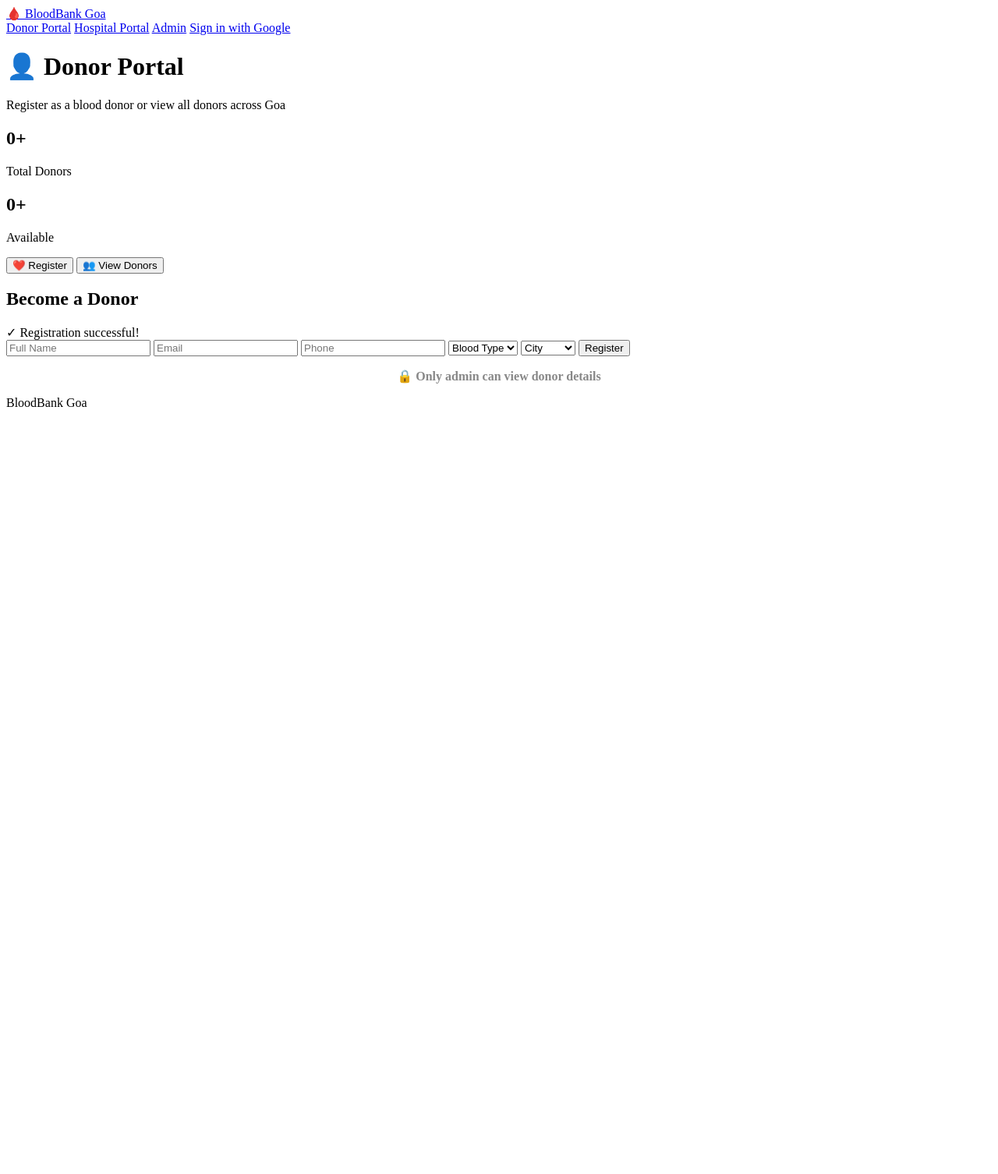
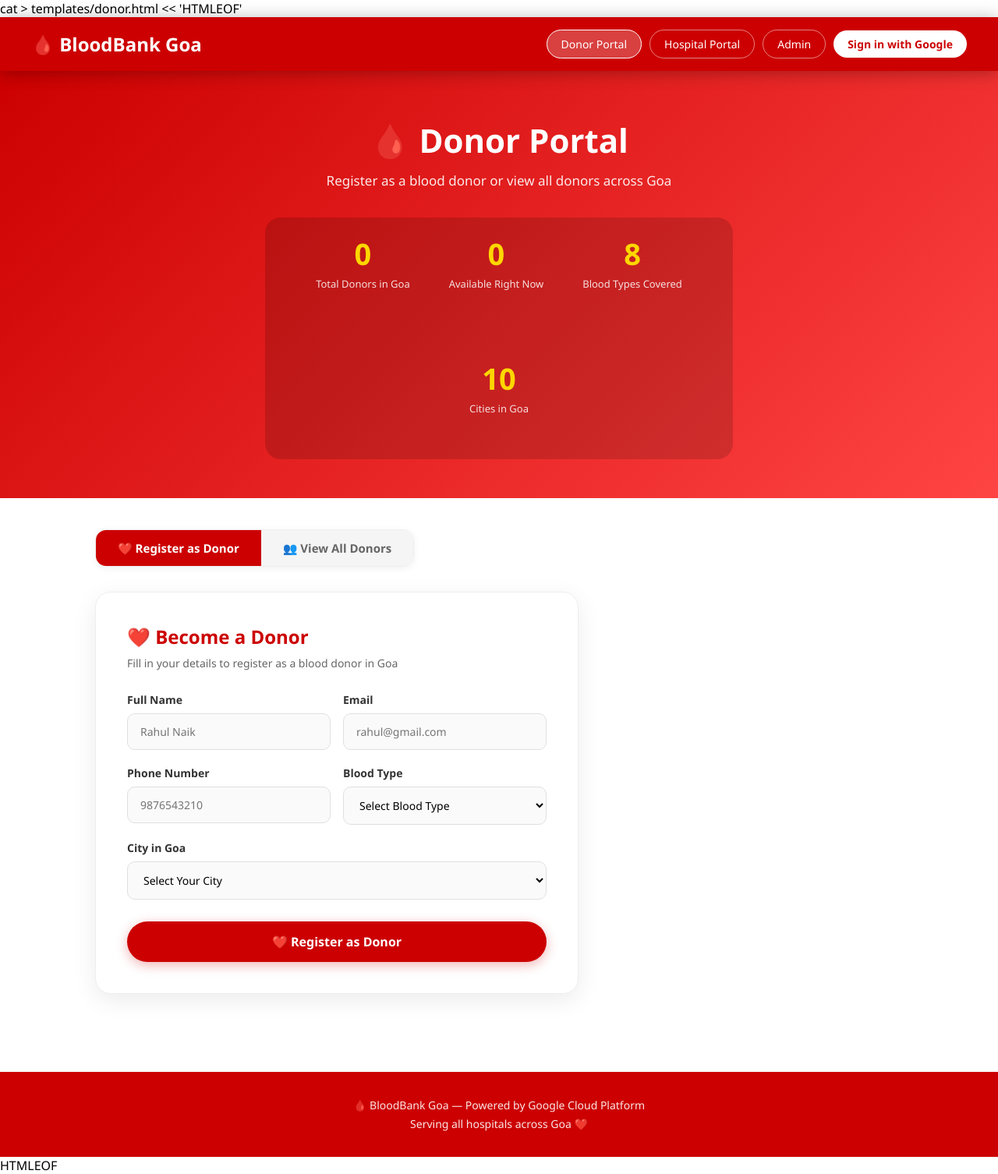
Before and after one commit to xxgitvc/bloodbank-project, a Flask app: page /donor in a window 1280 px wide. Shown: the whole page at 78% size. Before the commit the page ends 522 px from the top, so only its background shows below. Run offline with Flask 3, Linux system fonts and the light colour scheme; data that the repository does not hold is empty.

Commit message:
Update donor.html

```diff
--- a/templates/donor.html
+++ b/templates/donor.html
@@ -1,15 +1,57 @@
+cat > templates/donor.html << 'HTMLEOF'
 <!DOCTYPE html>
 <html lang="en">
 <head>
 <meta charset="UTF-8">
 <meta name="viewport" content="width=device-width, initial-scale=1.0">
 <title>Donor Portal - BloodBank Goa</title>
-
-<!-- ✅ KEEP ALL YOUR EXISTING CSS EXACTLY SAME -->
 <style>
-/* (your full CSS unchanged — keep as is) */
+*{margin:0;padding:0;box-sizing:border-box;font-family:'Segoe UI',Arial,sans-serif}
+:root{--red:#CC0000;--dark-red:#aa0000;--gold:#FFD700;--dark:#1a1a1a;--grey:#f5f5f5}
+nav{background:var(--red);padding:16px 40px;display:flex;justify-content:space-between;align-items:center;position:sticky;top:0;z-index:100;box-shadow:0 2px 20px rgba(0,0,0,0.3)}
+.logo{color:#fff;font-size:24px;font-weight:700;text-decoration:none;display:flex;align-items:center;gap:10px}
+.nav-links{display:flex;align-items:center;gap:10px}
+.nav-btn{color:#fff;text-decoration:none;font-size:14px;padding:8px 18px;border-radius:25px;border:1.5px solid rgba(255,255,255,0.5);transition:all 0.3s;font-weight:500}
+.nav-btn:hover{background:rgba(255,255,255,0.2)}
+.nav-btn.active{background:rgba(255,255,255,0.25);border-color:#fff}
+.user-pic{width:36px;height:36px;border-radius:50%;border:2px solid #fff;vertical-align:middle}
+.user-name{color:#fff;font-weight:600;font-size:14px}
+.logout-btn{background:#fff;color:var(--red);padding:8px 18px;border-radius:25px;text-decoration:none;font-weight:700;font-size:14px}
+.hero{background:linear-gradient(135deg,var(--red) 0%,#ff4444 100%);color:#fff;text-align:center;padding:60px 40px 50px}
+.hero h1{font-size:42px;font-weight:800;margin-bottom:12px}
+.hero p{font-size:17px;opacity:0.9;margin-bottom:36px}
+.stats-bar{display:flex;justify-content:center;gap:50px;flex-wrap:wrap;background:rgba(0,0,0,0.15);border-radius:20px;padding:20px 40px;max-width:600px;margin:0 auto}
+.stat-item h2{font-size:38px;font-weight:800;color:var(--gold)}
+.stat-item p{font-size:13px;opacity:0.85;margin-top:4px}
+.container{max-width:1100px;margin:0 auto;padding:40px 32px}
+.tabs{display:flex;gap:0;margin-bottom:32px;border-radius:14px;overflow:hidden;border:1.5px solid #eee;width:fit-content;box-shadow:0 2px 10px rgba(0,0,0,0.06)}
+.tab{padding:13px 28px;background:#f5f5f5;color:#666;font-size:15px;font-weight:600;cursor:pointer;border:none;transition:all 0.3s}
+.tab.active{background:var(--red);color:#fff}
+.tab:hover:not(.active){background:#ffe0e0;color:var(--red)}
+.tab-content{display:none}
+.tab-content.active{display:block}
+.form-card{background:#fff;border:1px solid #eee;border-radius:20px;padding:40px;max-width:620px;box-shadow:0 8px 30px rgba(0,0,0,0.08)}
+.form-card h2{color:var(--red);font-size:24px;font-weight:700;margin-bottom:8px}
+.form-card p{color:#666;font-size:14px;margin-bottom:28px}
+.form-row{display:grid;grid-template-columns:1fr 1fr;gap:16px}
+.form-group{margin-bottom:20px}
+.form-group label{display:block;font-size:14px;font-weight:600;color:#333;margin-bottom:8px}
+.form-group input,.form-group select{width:100%;padding:13px 16px;border:1.5px solid #e0e0e0;border-radius:10px;font-size:14px;outline:none;transition:all 0.3s;background:#fafafa}
+.form-group input:focus,.form-group select:focus{border-color:var(--red);background:#fff;box-shadow:0 0 0 4px rgba(204,0,0,0.08)}
+.btn-submit{background:var(--red);color:#fff;padding:15px 32px;border:none;border-radius:30px;font-size:16px;font-weight:700;cursor:pointer;width:100%;margin-top:8px;transition:all 0.3s;box-shadow:0 4px 15px rgba(204,0,0,0.3)}
+.btn-submit:hover{background:var(--dark-red);transform:translateY(-2px);box-shadow:0 8px 25px rgba(204,0,0,0.4)}
+.donors-grid{display:grid;grid-template-columns:repeat(auto-fill,minmax(290px,1fr));gap:20px}
+.donor-card{background:#fff;border:1px solid #eee;border-radius:16px;padding:24px;box-shadow:0 4px 20px rgba(0,0,0,0.06);transition:all 0.3s}
+.donor-card:hover{transform:translateY(-5px);box-shadow:0 12px 40px rgba(0,0,0,0.12)}
+.donor-avatar{width:56px;height:56px;border-radius:50%;background:var(--red);color:#fff;display:flex;align-items:center;justify-content:center;font-size:22px;font-weight:700;margin-bottom:16px}
+.donor-card h3{font-size:17px;font-weight:700;color:#222;margin-bottom:8px}
+.donor-card p{font-size:13px;color:#666;margin:5px 0;display:flex;align-items:center;gap:6px}
+.blood-badge{display:inline-block;background:var(--red);color:#fff;font-size:14px;font-weight:700;padding:5px 16px;border-radius:20px;margin-top:10px}
+.available-badge{display:inline-block;background:#e8f5e9;color:#2e7d32;font-size:12px;font-weight:600;padding:4px 12px;border-radius:20px;margin-left:8px}
+.success-msg{background:#e8f5e9;color:#2e7d32;border:1px solid #c8e6c9;border-radius:10px;padding:14px 18px;margin-bottom:24px;font-size:14px;font-weight:600;display:none}
+footer{background:var(--red);color:#fff;text-align:center;padding:28px;font-size:14px;margin-top:60px}
+footer p{margin:5px 0;opacity:0.9}
 </style>
-
 </head>
 <body>
 
@@ -20,109 +62,103 @@
     <a href="/hospital" class="nav-btn">Hospital Portal</a>
     <a href="/admin" class="nav-btn">Admin</a>
     {% if user %}
-    <span style="color:#fff;font-weight:600;font-size:14px">{{ user }}</span>
-    <a href="/logout" style="background:#fff;color:var(--red);padding:7px 16px;border-radius:20px;text-decoration:none;font-weight:700;font-size:13px">Logout</a>
+      {% if user_pic %}<img src="{{ user_pic }}" class="user-pic">{% endif %}
+      <span class="user-name">{{ user }}</span>
+      <a href="/logout" class="logout-btn">Logout</a>
     {% else %}
-    <a href="/login" class="signin-btn nav-btn">Sign in with Google</a>
+      <a href="/login" class="nav-btn" style="background:#fff;color:var(--red);font-weight:700;border:none">Sign in with Google</a>
     {% endif %}
   </div>
 </nav>
 
 <div class="hero">
-  <h1>👤 Donor Portal</h1>
+  <h1>🩸 Donor Portal</h1>
   <p>Register as a blood donor or view all donors across Goa</p>
+  <div class="stats-bar">
+    <div class="stat-item"><h2>{{ donor_count }}</h2><p>Total Donors in Goa</p></div>
+    <div class="stat-item"><h2>{{ available_count }}</h2><p>Available Right Now</p></div>
+    <div class="stat-item"><h2>8</h2><p>Blood Types Covered</p></div>
+    <div class="stat-item"><h2>10</h2><p>Cities in Goa</p></div>
+  </div>
+</div>
 
-  <div class="stats-bar">
-    <div class="stat-item">
-      <h2>{{ donor_count }}+</h2>
-      <p>Total Donors</p>
+<div class="container">
+  <div class="tabs">
+    <button class="tab active" onclick="showTab('register',this)">❤️ Register as Donor</button>
+    <button class="tab" onclick="showTab('view',this)">👥 View All Donors</button>
+  </div>
+
+  <div id="register" class="tab-content active">
+    <div class="form-card">
+      <h2>❤️ Become a Donor</h2>
+      <p>Fill in your details to register as a blood donor in Goa</p>
+      <div class="success-msg" id="success">✓ Registration successful! Thank you for saving lives!</div>
+      <form method="POST" action="/donor/register">
+        <div class="form-row">
+          <div class="form-group">
+            <label>Full Name</label>
+            <input type="text" name="full_name" placeholder="Rahul Naik" required>
+          </div>
+          <div class="form-group">
+            <label>Email</label>
+            <input type="email" name="email" placeholder="rahul@gmail.com" required>
+          </div>
+        </div>
+        <div class="form-row">
+          <div class="form-group">
+            <label>Phone Number</label>
+            <input type="text" name="phone" placeholder="9876543210" required>
+          </div>
+          <div class="form-group">
+            <label>Blood Type</label>
+            <select name="blood_type" required>
+              <option value="">Select Blood Type</option>
+              <option>A+</option><option>A-</option>
+              <option>B+</option><option>B-</option>
+              <option>AB+</option><option>AB-</option>
+              <option>O+</option><option>O-</option>
+            </select>
+          </div>
+        </div>
+        <div class="form-group">
+          <label>City in Goa</label>
+          <select name="city" required>
+            <option value="">Select Your City</option>
+            <option>Panaji</option><option>Margao</option>
+            <option>Vasco</option><option>Mapusa</option>
+            <option>Ponda</option><option>Calangute</option>
+            <option>Pernem</option><option>Canacona</option>
+            <option>Bicholim</option><option>Quepem</option>
+          </select>
+        </div>
+        <button type="submit" class="btn-submit">❤️ Register as Donor</button>
+      </form>
     </div>
-    <div class="stat-item">
-      <h2>{{ available_count }}+</h2>
-      <p>Available</p>
+  </div>
+
+  <div id="view" class="tab-content">
+    <div class="donors-grid">
+      {% for donor in donors %}
+      <div class="donor-card">
+        <div class="donor-avatar">{{ donor.full_name[0] }}</div>
+        <h3>{{ donor.full_name }}
+          {% if donor.is_available %}
+          <span class="available-badge">✓ Available</span>
+          {% endif %}
+        </h3>
+        <p>📍 {{ donor.city }}, Goa</p>
+        <p>📞 {{ donor.phone }}</p>
+        <p>🩸 Donated {{ donor.total_donations }} times</p>
+        <span class="blood-badge">{{ donor.blood_type }}</span>
+      </div>
+      {% endfor %}
     </div>
   </div>
 </div>
 
-<div class="container">
-
-  <!-- TABS -->
-  <div class="tabs">
-    <button class="tab active" onclick="showTab('register', this)">❤️ Register</button>
-    <button class="tab" onclick="showTab('view', this)">👥 View Donors</button>
-  </div>
-
-  <!-- REGISTER -->
-  <div id="register" class="tab-content active">
-    <div class="form-card">
-      <h2>Become a Donor</h2>
-
-      <!-- ✅ SUCCESS MESSAGE -->
-      <div class="success-msg" id="success">
-        ✓ Registration successful!
-      </div>
-
-      <form method="POST" action="/donor/register">
-
-        <input type="text" name="full_name" placeholder="Full Name" required>
-        <input type="email" name="email" placeholder="Email" required>
-        <input type="text" name="phone" placeholder="Phone" required>
-
-        <select name="blood_type" required>
-          <option value="">Blood Type</option>
-          <option>O+</option><option>O-</option>
-          <option>A+</option><option>A-</option>
-          <option>B+</option><option>B-</option>
-          <option>AB+</option><option>AB-</option>
-        </select>
-
-        <select name="city" required>
-          <option value="">City</option>
-          <option>Panaji</option>
-          <option>Margao</option>
-          <option>Vasco</option>
-          <option>Mapusa</option>
-          <option>Ponda</option>
-        </select>
-
-        <button type="submit" class="btn-submit">
-          Register
-        </button>
-
-      </form>
-    </div>
-  </div>
-
-  <!-- VIEW DONORS -->
-  <div id="view" class="tab-content">
-
-    {% if is_admin %}
-
-    <div class="donors-grid">
-      {% for donor in donors %}
-      <div class="donor-card">
-        <h3>{{ donor.full_name }}</h3>
-        <p>{{ donor.city }}</p>
-        <p>{{ donor.phone }}</p>
-        <p>{{ donor.blood_type }}</p>
-      </div>
-      {% endfor %}
-    </div>
-
-    {% else %}
-
-    <p style="text-align:center;color:#888;font-weight:600;">
-      🔒 Only admin can view donor details
-    </p>
-
-    {% endif %}
-
-  </div>
-
-</div>
-
 <footer>
-  <p>BloodBank Goa</p>
+  <p>🩸 BloodBank Goa — Powered by Google Cloud Platform</p>
+  <p>Serving all hospitals across Goa ❤️</p>
 </footer>
 
 <script>
@@ -132,20 +168,15 @@ function showTab(name, btn) {
   document.getElementById(name).classList.add('active');
   btn.classList.add('active');
 }
-
-// ✅ SUCCESS POPUP
-window.addEventListener("load", function() {
-    const params = new URLSearchParams(window.location.search);
-    if (params.get("success") == "1") {
-        const msg = document.getElementById("success");
-        msg.style.display = "block";
-
-        setTimeout(() => {
-            msg.style.display = "none";
-        }, 3000);
-    }
+window.addEventListener('load', function() {
+  const params = new URLSearchParams(window.location.search);
+  if (params.get('success') == '1') {
+    const msg = document.getElementById('success');
+    msg.style.display = 'block';
+    setTimeout(() => msg.style.display = 'none', 3000);
+  }
 });
 </script>
-
 </body>
 </html>
+HTMLEOF
```
